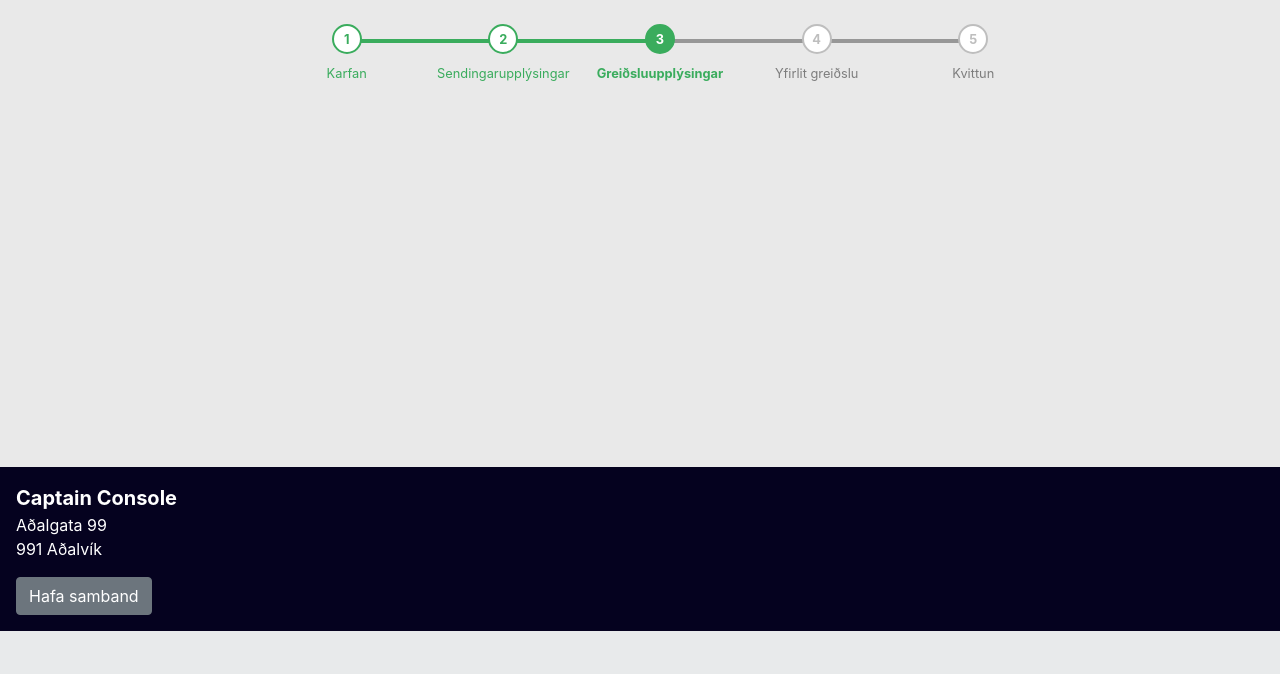
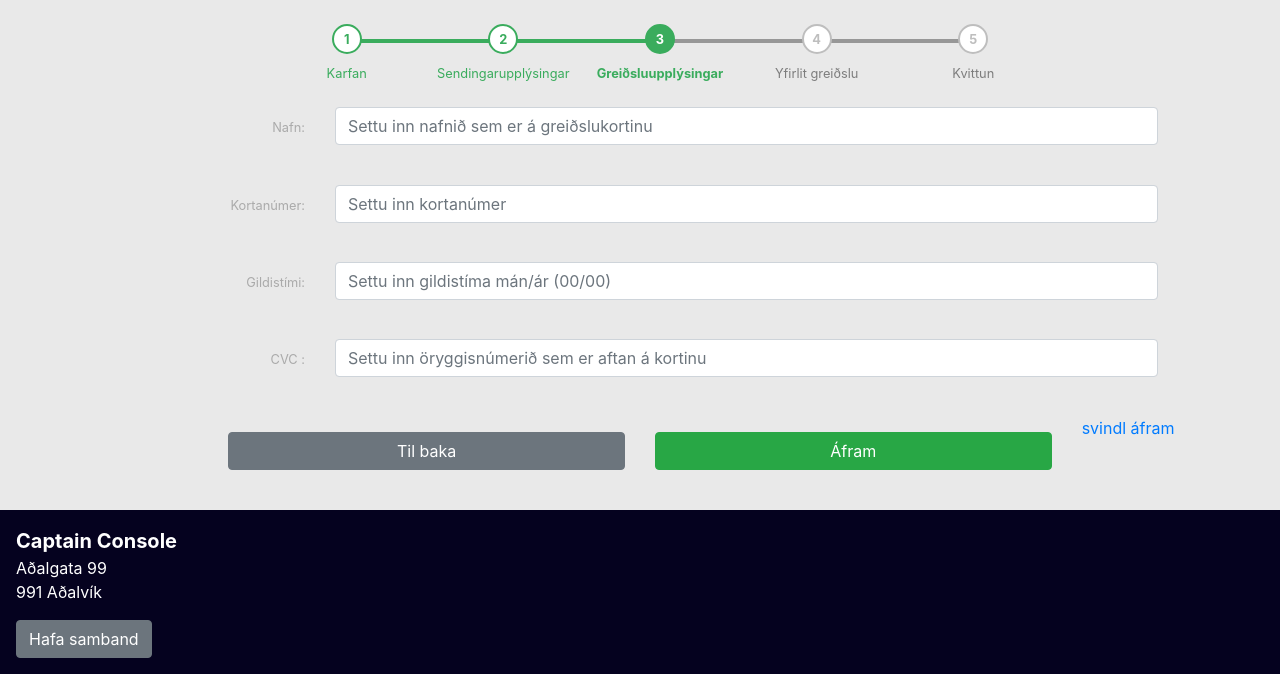
Before and after one commit to RunarVestmann/verklegtnamskeid2, a Django app: page /cart/payment in a window 1280 px wide. Shown: the part 169-843 px from the top of the page. Before the commit the page ends 800 px from the top, so only its background shows below. Run offline with Django 3.2, Linux system fonts and the light colour scheme; the visitor is signed in with stand-in values (Sample User, id 1); some libraries are stand-ins or nearby versions.

Commit message:
cart more layout form

```diff
--- a/captain_console/cart/forms.py
+++ b/captain_console/cart/forms.py
@@ -40,3 +40,34 @@ class ShippingForm(forms.Form):
     country = forms.ChoiceField(choices=countries, initial='ISL', widget=forms.Select(attrs={'class': 'form-control'}))
     country.label = 'Land'
     country.error_messages = {'required': 'Vinsamlega veldu land'}
+
+
+
+
+class PaymentForm(forms.Form):
+    name = forms.CharField(widget=forms.TextInput(attrs={'class': 'form-control',
+                                                         'placeholder': 'Settu inn nafnið sem er á greiðslukortinu'}),
+                           required=True, max_length=100)
+    name.label = 'Nafn'
+    name.error_messages = {'required': 'Vinsamlega sláðu inn nafn'}
+
+    card_nbr = forms.CharField(widget=forms.TextInput(attrs={'class': 'form-control',
+                                                               'placeholder': 'Settu inn kortanúmer'}),
+                                 required=True, max_length=16)
+    card_nbr.label = 'Kortanúmer'
+    card_nbr.error_messages = {'required': 'Vinsamlega sláðu inn kortanúmer'}
+
+
+    exp_day = forms.CharField(widget=forms.TextInput(attrs={'class': 'form-control',
+                                                               'placeholder': 'Settu inn gildistíma mán/ár (00/00)'}),
+                                 required=True, max_length=16)
+    exp_day.label = 'Gildistími'
+    exp_day.error_messages = {'required': 'Vinsamlega sláðu inn gildistíma'}
+
+
+
+    cvc_nbr = forms.CharField(widget=forms.TextInput(attrs={'class': 'form-control',
+                                                              'placeholder': 'Settu inn öryggisnúmerið sem er aftan á kortinu'}),
+                                required=False, max_length=10)
+    cvc_nbr.label = 'CVC '
+    cvc_nbr.error_messages = {'required': 'Vinsamlega sláðu inn öryggisnúmerið '}
--- a/captain_console/cart/views.py
+++ b/captain_console/cart/views.py
@@ -1,6 +1,6 @@
 from django.contrib.auth.decorators import login_required
 from django.shortcuts import render
-from .forms import ShippingForm
+from .forms import ShippingForm, PaymentForm
 
 def index(request):
     return render(request, 'cart/cart.html')
@@ -12,13 +12,18 @@ def shipping_info(request):
     else:
         form = ShippingForm(request.POST)
         if form.is_valid():
-            print('do somthing')
-
+            print('do something')
     return render(request, 'cart/shipping.html', {'form': form})
 
 @login_required
 def payment_info(request):
-    return render(request, 'cart/payment.html')
+    if request.method == 'GET':
+        form = PaymentForm
+    else:
+        form = PaymentForm(request.POST)
+        if form.is_valid():
+            print('do something')
+    return render(request, 'cart/payment.html', {'form': form})
 
 @login_required
 def payment_overview(request):
--- a/captain_console/templates/cart/overview.html
+++ b/captain_console/templates/cart/overview.html
@@ -20,7 +20,7 @@
     <div class="row my-4">
         <div class="col-2"></div>
          <div class="col-12 col-md-8 ">
-
+<div class="col-2"><a href="/cart/receipt">svindl áfram</a></div>
          </div>
     </div>
 {% endblock %}
--- a/captain_console/templates/cart/payment.html
+++ b/captain_console/templates/cart/payment.html
@@ -17,11 +17,33 @@
     </div>
 
 
+<form method="post">
+{%  csrf_token %}
+    {% for field in form %}
+    <div class="row my-4">
+        <div class="col-1"> </div>
+        <div class="col-2 col-form-label text-right">
+        <label><small> {{ field.label_tag }}</small></label> </div>
+        <div class="col-8">
+            {{ field }}
+        </div>
+        <div class="col-1"> </div>
+   </div>
+    {% endfor %}
+
     <div class="row my-4">
         <div class="col-2"></div>
-         <div class="col-12 col-md-8 ">
+                 <div class="col-4">
+                    <a href="/cart/shipping" class="btn btn-secondary btn-block mt-3 mb-3">Til baka</a>
+                </div>
 
-         </div>
+                 <div class="col-4">
+                    <button type="submit" class="btn btn-success btn-block mt-3 mb-3">Áfram</button>
+                </div>
+
+        <div class="col-2"><a href="/cart/overview">svindl áfram</a></div>
+
     </div>
+</form>
 
 {% endblock %}
```
Also changed, not shown: captain_console/templates/cart/shipping.html (+12 -12 lines).
